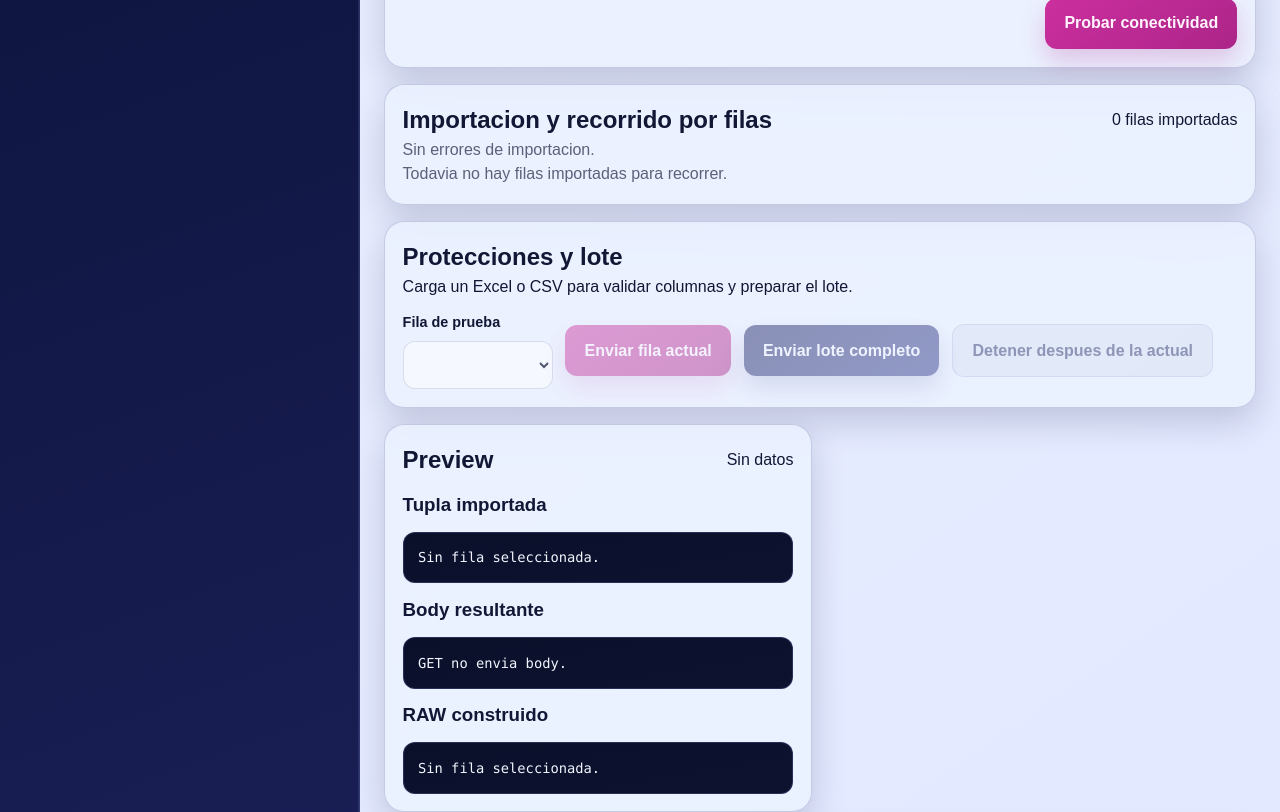
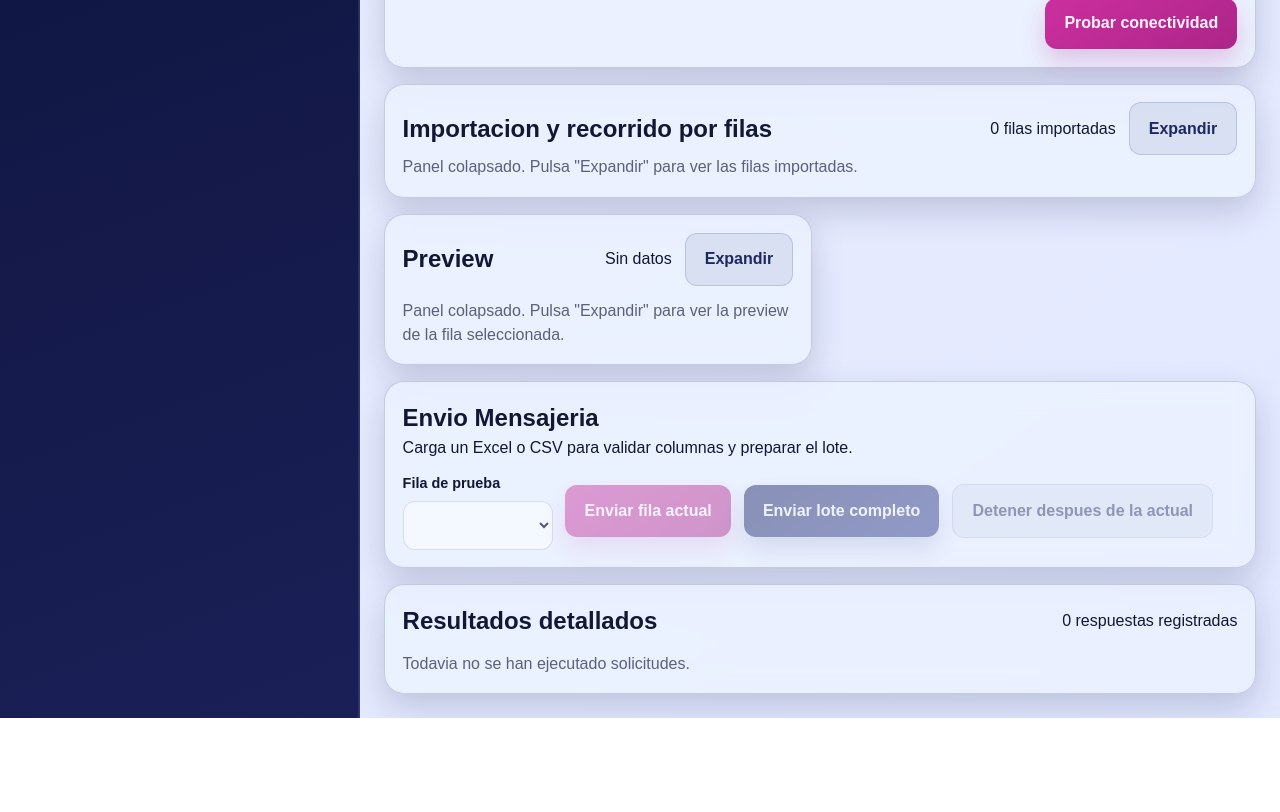
Before and after one commit to adanitx/PostAIs, a React (Vite) app: page / in a window 1280 px wide. Shown: the part 900-1712 px from the top of the page. After the commit the page ends 1618 px from the top, so only its background shows below. Built offline with nearby package versions, Linux system fonts and the light colour scheme.

Commit message:
UI: collapsible panels, messaging section reorder, theme/readability refinements

```diff
--- a/src/App.tsx
+++ b/src/App.tsx
@@ -243,6 +243,8 @@ function App() {
     }
   });
   const [stopOnError, setStopOnError] = useState(false);
+  const [showImportPanel, setShowImportPanel] = useState(false);
+  const [showPreviewPanel, setShowPreviewPanel] = useState(false);
   const [isSending, setIsSending] = useState(false);
   const [isTestingConnectivity, setIsTestingConnectivity] = useState(false);
   const [dispatchErrors, setDispatchErrors] = useState<string[]>([]);
@@ -1055,7 +1057,7 @@ function App() {
           aria-label={isNightMode ? 'Cambiar a modo claro' : 'Cambiar a modo noche'}
           title={isNightMode ? 'Cambiar a modo claro' : 'Cambiar a modo noche'}
         >
-          <span className="theme-toggle-icon" aria-hidden="true">🌙</span>
+          <span className="theme-toggle-icon" aria-hidden="true">{isNightMode ? '☀️' : '🌙'}</span>
           {isNightMode ? 'Modo claro' : 'Modo noche'}
         </button>
 
@@ -1170,8 +1172,8 @@ function App() {
             <label className="field compact-field">
               <span>Modo body</span>
               <select value={bodyMode} onChange={(event) => setBodyMode(event.target.value as BodyMode)}>
-                <option value="RAW">RAW por fila</option>
-                <option value="JSON">JSON templated</option>
+                <option value="RAW">RAW</option>
+                <option value="JSON">JSON</option>
               </select>
             </label>
           ) : null}
@@ -1297,9 +1299,21 @@ function App() {
         <section className="panel import-panel">
           <div className="panel-header">
             <h2>Importacion y recorrido por filas</h2>
-            <span>{rows.length} filas importadas</span>
+            <div className="action-row">
+              <span>{rows.length} filas importadas</span>
+              <button
+                type="button"
+                className="ghost-button"
+                onClick={() => setShowImportPanel((current) => !current)}
+                aria-expanded={showImportPanel}
+              >
+                {showImportPanel ? 'Ocultar' : 'Expandir'}
+              </button>
+            </div>
           </div>
 
+          {showImportPanel ? (
+            <>
           {importErrors.length > 0 ? (
             <div className="import-error-box">
               <strong>Errores o avisos de importacion</strong>
@@ -1346,12 +1360,63 @@ function App() {
           ) : (
             <p className="muted">Todavia no hay filas importadas para recorrer.</p>
           )}
+            </>
+          ) : (
+            <p className="muted">Panel colapsado. Pulsa "Expandir" para ver las filas importadas.</p>
+          )}
         </section>
         ) : null}
 
+        {method !== 'GET' ? (
+        <section className="split-layout split-layout-top">
+          <article className="panel preview-panel">
+            <div className="panel-header">
+              <h2>Preview</h2>
+              <div className="action-row">
+                <span>{previewRow ? `Fila ${previewRow.rowNumber}` : 'Sin datos'}</span>
+                <button
+                  type="button"
+                  className="ghost-button"
+                  onClick={() => setShowPreviewPanel((current) => !current)}
+                  aria-expanded={showPreviewPanel}
+                >
+                  {showPreviewPanel ? 'Ocultar' : 'Expandir'}
+                </button>
+              </div>
+            </div>
+            {showPreviewPanel ? (
+              <>
+            <div className="preview-block">
+              <h3>Tupla importada</h3>
+              <pre>{previewRow ? formatJson(previewRow.cells) : 'Sin fila seleccionada.'}</pre>
+            </div>
+            <div className="preview-block">
+              <h3>Body resultante</h3>
+              <pre>
+                {previewState.error
+                  ? previewState.error
+                  : previewState.payload?.body !== undefined
+                    ? typeof previewState.payload.body === 'string'
+                      ? previewState.payload.body
+                      : formatJson(previewState.payload.body)
+                    : 'GET no envia body.'}
+              </pre>
+            </div>
+            <div className="preview-block">
+              <h3>RAW construido</h3>
+              <pre>{previewRawBody || 'Sin fila seleccionada.'}</pre>
+            </div>
+              </>
+            ) : (
+              <p className="muted">Panel colapsado. Pulsa "Expandir" para ver la preview de la fila seleccionada.</p>
+            )}
+          </article>
+        </section>
+        ) : null}
+
         <section className="panel action-panel">
           <div>
-            <h2>Protecciones y lote</h2>
+            <h2>Envio Mensajeria</h2>
             <p>
               {method === 'GET'
                 ? `${getEndpointTuples.filter((item) => item.trim() !== '').length} endpoint(s) GET listos para ejecutar.`
@@ -1406,11 +1471,43 @@ function App() {
                   </select>
                 </label>
 
-                <button type="button" className="secondary-button" disabled={rows.length === 0 || isSending} onClick={() => dispatchRows(rows.slice(selectedRowIndex, selectedRowIndex + 1))}>
+                <button
+                  type="button"
+                  className="secondary-button"
+                  disabled={rows.length === 0 || isSending}
+                  onClick={() => {
+                    const selectedRow = rows[selectedRowIndex];
+
+                    if (!selectedRow) {
+                      return;
+                    }
+
+                    const confirmed = window.confirm(`Vas a enviar la fila ${selectedRow.rowNumber}. ¿Deseas continuar?`);
+
+                    if (!confirmed) {
+                      return;
+                    }
+
+                    dispatchRows(rows.slice(selectedRowIndex, selectedRowIndex + 1));
+                  }}
+                >
                   Enviar fila actual
                 </button>
 
-                <button type="button" className="primary-button" disabled={rows.length === 0 || isSending} onClick={() => dispatchRows(rows)}>
+                <button
+                  type="button"
+                  className="primary-button"
+                  disabled={rows.length === 0 || isSending}
+                  onClick={() => {
+                    const confirmed = window.confirm(`Vas a enviar el lote completo (${rows.length} fila(s)). ¿Deseas continuar?`);
+
+                    if (!confirmed) {
+                      return;
+                    }
+
+                    dispatchRows(rows);
+                  }}
+                >
                   Enviar lote completo
                 </button>
               </>
@@ -1423,37 +1520,6 @@ function App() {
             </button>
           </div>
         </section>
-
-        {method !== 'GET' ? (
-        <section className="split-layout split-layout-top">
-          <article className="panel preview-panel">
-            <div className="panel-header">
-              <h2>Preview</h2>
-              <span>{previewRow ? `Fila ${previewRow.rowNumber}` : 'Sin datos'}</span>
-            </div>
-            <div className="preview-block">
-              <h3>Tupla importada</h3>
-              <pre>{previewRow ? formatJson(previewRow.cells) : 'Sin fila seleccionada.'}</pre>
-            </div>
-            <div className="preview-block">
-              <h3>Body resultante</h3>
-              <pre>
-                {previewState.error
-                  ? previewState.error
-                  : previewState.payload?.body !== undefined
-                    ? typeof previewState.payload.body === 'string'
-                      ? previewState.payload.body
-                      : formatJson(previewState.payload.body)
-                    : 'GET no envia body.'}
-              </pre>
-            </div>
-            <div className="preview-block">
-              <h3>RAW construido</h3>
-              <pre>{previewRawBody || 'Sin fila seleccionada.'}</pre>
-            </div>
-          </article>
-        </section>
-        ) : null}
 
         <section className="panel results-panel" ref={resultsPanelRef}>
           <div className="panel-header">
--- a/src/styles.css
+++ b/src/styles.css
@@ -12,6 +12,7 @@
     radial-gradient(circle at 8% 90%, rgba(38, 67, 190, 0.16), transparent 34%);
   --panel: rgba(236, 242, 255, 0.78);
   --panel-strong: rgba(248, 250, 255, 0.88);
+  --panel-subtle: rgba(242, 247, 255, 0.56);
   --text: #111734;
   --muted: rgba(17, 23, 52, 0.66);
   --line: rgba(43, 58, 117, 0.2);
@@ -25,9 +26,32 @@
   --code-text: #f2f5ff;
   --input-bg: rgba(250, 252, 255, 0.95);
   --input-bg-focus: rgba(255, 255, 255, 0.98);
+  --input-text: #111734;
+  --input-placeholder: rgba(17, 23, 52, 0.48);
   --ghost-bg: rgba(21, 28, 95, 0.08);
   --ghost-text: #1d2760;
   --ghost-border: rgba(53, 75, 164, 0.2);
+  --chip-bg: rgba(204, 47, 159, 0.28);
+  --chip-border: rgba(234, 134, 206, 0.52);
+  --chip-text: #ffe9fb;
+  --chip-hover-bg: rgba(204, 47, 159, 0.36);
+  --hero-surface: rgba(242, 247, 255, 0.13);
+  --hero-surface-strong: rgba(243, 248, 255, 0.08);
+  --hero-border: rgba(206, 219, 255, 0.28);
+  --hero-muted: rgba(237, 242, 255, 0.84);
+  --hero-text: #f3f6ff;
+  --card-border: rgba(64, 86, 176, 0.2);
+  --card-shadow: 0 12px 28px rgba(36, 54, 130, 0.12);
+  --card-active-border: rgba(204, 47, 159, 0.45);
+  --card-active-shadow: 0 12px 28px rgba(172, 37, 136, 0.2);
+  --danger-border: rgba(177, 58, 87, 0.35);
+  --danger-bg: rgba(177, 58, 87, 0.08);
+  --danger-text: #7e2442;
+  --result-kpi-bg: rgba(246, 249, 255, 0.72);
+  --result-kpi-line: rgba(66, 89, 183, 0.18);
+  --result-kpi-muted: rgba(34, 48, 106, 0.68);
+  --result-ok-bg: rgba(19, 133, 122, 0.1);
+  --result-error-bg: rgba(177, 58, 87, 0.1);
   --shadow-soft: 0 14px 34px rgba(14, 22, 66, 0.18);
   --shadow-strong: 0 22px 50px rgba(12, 18, 55, 0.24);
   color: var(--text);
@@ -47,6 +71,7 @@
     radial-gradient(circle at 10% 90%, rgba(83, 113, 255, 0.14), transparent 36%);
   --panel: rgba(20, 29, 72, 0.72);
   --panel-strong: rgba(24, 33, 84, 0.84);
+  --panel-subtle: rgba(29, 40, 94, 0.66);
   --text: #e9efff;
   --muted: rgba(217, 227, 255, 0.68);
   --line: rgba(132, 156, 255, 0.22);
@@ -58,9 +83,32 @@
   --code-text: #f2f5ff;
   --input-bg: rgba(14, 22, 58, 0.9);
   --input-bg-focus: rgba(16, 25, 66, 0.95);
+  --input-text: #e9efff;
+  --input-placeholder: rgba(217, 227, 255, 0.56);
   --ghost-bg: rgba(217, 226, 255, 0.08);
   --ghost-text: #dbe4ff;
   --ghost-border: rgba(163, 185, 255, 0.24);
+  --chip-bg: rgba(228, 76, 188, 0.2);
+  --chip-border: rgba(233, 117, 203, 0.34);
+  --chip-text: #ffeafb;
+  --chip-hover-bg: rgba(228, 76, 188, 0.3);
+  --hero-surface: rgba(255, 255, 255, 0.08);
+  --hero-surface-strong: rgba(255, 255, 255, 0.06);
+  --hero-border: rgba(171, 191, 255, 0.26);
+  --hero-muted: rgba(219, 229, 255, 0.82);
+  --hero-text: #eef3ff;
+  --card-border: rgba(125, 152, 255, 0.28);
+  --card-shadow: 0 14px 30px rgba(3, 9, 30, 0.48);
+  --card-active-border: rgba(234, 114, 204, 0.54);
+  --card-active-shadow: 0 14px 30px rgba(135, 39, 105, 0.38);
+  --danger-border: rgba(217, 112, 141, 0.48);
+  --danger-bg: rgba(165, 56, 86, 0.22);
+  --danger-text: #ffd7e5;
+  --result-kpi-bg: rgba(27, 38, 94, 0.72);
+  --result-kpi-line: rgba(133, 158, 255, 0.32);
+  --result-kpi-muted: rgba(210, 224, 255, 0.78);
+  --result-ok-bg: rgba(36, 141, 129, 0.24);
+  --result-error-bg: rgba(168, 56, 86, 0.26);
   --shadow-soft: 0 16px 36px rgba(2, 7, 24, 0.48);
   --shadow-strong: 0 24px 54px rgba(1, 6, 20, 0.54);
   color-scheme: dark;
@@ -76,6 +124,7 @@ body {
   color: var(--text);
   background: transparent;
   overflow-x: hidden;
+  transition: color 180ms ease, background-color 180ms ease;
 }
 
 html,
@@ -127,8 +176,17 @@ textarea {
   border-radius: 12px;
   background: var(--input-bg);
   padding: 0.85rem 0.95rem;
-  color: inherit;
+  color: var(--input-text);
   transition: border-color 180ms ease, box-shadow 180ms ease, background 180ms ease;
+}
+
+input::placeholder,
+textarea::placeholder {
+  color: var(--input-placeholder);
+}
+
+select option {
+  color: var(--input-text);
 }
 
 input:focus,
@@ -182,7 +240,7 @@ pre {
   background:
     radial-gradient(circle at 8% 10%, rgba(204, 47, 159, 0.2), transparent 30%),
     linear-gradient(160deg, var(--bg-0) 0%, var(--bg-1) 42%, var(--bg-2) 100%);
-  color: #f3f6ff;
+  color: var(--hero-text);
   display: flex;
   flex-direction: column;
   gap: 1.2rem;
@@ -206,7 +264,7 @@ pre {
 }
 
 .lede {
-  color: rgba(237, 242, 255, 0.84);
+  color: var(--hero-muted);
 }
 
 .status-card,
@@ -220,7 +278,7 @@ pre {
 .status-card {
   display: grid;
   gap: 0.35rem;
-  background: rgba(241, 246, 255, 0.08);
+  background: var(--hero-surface);
   padding: 1rem;
 }
 
@@ -231,8 +289,8 @@ pre {
   gap: 0.55rem;
   border-radius: 999px;
   padding: 0.55rem 0.95rem;
-  background: rgba(242, 247, 255, 0.12);
-  border: 1px solid rgba(206, 219, 255, 0.3);
+  background: var(--hero-surface);
+  border: 1px solid var(--hero-border);
   color: #f7f9ff;
   box-shadow: 0 10px 20px rgba(3, 7, 23, 0.25);
 }
@@ -240,11 +298,6 @@ pre {
 .theme-toggle-icon {
   font-size: 1rem;
   line-height: 1;
-}
-
-:root[data-theme='dark'] .theme-toggle-button {
-  background: rgba(255, 255, 255, 0.08);
-  border-color: rgba(171, 191, 255, 0.26);
 }
 
 .status-label {
@@ -261,9 +314,9 @@ pre {
 }
 
 .secrets-menu-toggle {
-  background: rgba(242, 247, 255, 0.13);
+  background: var(--hero-surface);
   color: #eff4ff;
-  border: 1px solid rgba(206, 219, 255, 0.28);
+  border: 1px solid var(--hero-border);
   display: flex;
   align-items: center;
   gap: 0.6rem;
@@ -275,7 +328,7 @@ pre {
 }
 
 .secrets-menu-toggle:hover:enabled {
-  background: rgba(255, 255, 255, 0.2);
+  background: color-mix(in srgb, var(--hero-surface) 70%, white 30%);
   transform: none;
 }
 
@@ -293,8 +346,8 @@ pre {
   display: grid;
   gap: 0.6rem;
   padding: 0.8rem;
-  background: rgba(243, 248, 255, 0.08);
-  border: 1px dashed rgba(208, 222, 255, 0.35);
+  background: var(--hero-surface-strong);
+  border: 1px dashed color-mix(in srgb, var(--hero-border) 88%, transparent 12%);
   border-radius: 12px;
   animation: slideDown 200ms ease;
 }
@@ -311,7 +364,7 @@ pre {
 }
 
 .muted-small {
-  color: rgba(234, 241, 255, 0.75);
+  color: var(--hero-muted);
   font-size: 0.8rem;
   margin: 0;
 }
@@ -332,7 +385,7 @@ pre {
   gap: 0.8rem;
   align-items: center;
   padding: 0.85rem;
-  background: rgba(241, 246, 255, 0.08);
+  background: var(--hero-surface);
 }
 
 .steps strong {
@@ -388,10 +441,10 @@ pre {
 }
 
 .auth-panel {
-  border: 1px dashed rgba(172, 37, 136, 0.35);
+  border: 1px dashed color-mix(in srgb, var(--magenta) 70%, transparent 30%);
   border-radius: 16px;
   padding: 0.8rem;
-  background: rgba(204, 47, 159, 0.07);
+  background: color-mix(in srgb, var(--magenta) 12%, transparent 88%);
 }
 
 .auth-row {
@@ -478,8 +531,8 @@ pre {
 }
 
 .import-error-box {
-  border: 1px solid rgba(177, 58, 87, 0.35);
-  background: rgba(177, 58, 87, 0.08);
+  border: 1px solid var(--danger-border);
+  background: var(--danger-bg);
   border-radius: 16px;
   padding: 0.8rem;
   display: grid;
@@ -509,7 +562,7 @@ pre {
 .row-card {
   min-width: 320px;
   max-width: 380px;
-  border: 1px solid rgba(64, 86, 176, 0.2);
+  border: 1px solid var(--card-border);
   border-radius: 18px;
   background: var(--panel-strong);
   padding: 0.85rem;
@@ -517,7 +570,7 @@ pre {
   gap: 0.6rem;
   cursor: pointer;
   scroll-snap-align: center;
-  box-shadow: 0 12px 28px rgba(36, 54, 130, 0.12);
+  box-shadow: var(--card-shadow);
   transition: transform 180ms ease, box-shadow 200ms ease, border-color 200ms ease;
 }
 
@@ -533,8 +586,8 @@ pre {
 }
 
 .row-card-active {
-  border-color: rgba(204, 47, 159, 0.45);
-  box-shadow: 0 12px 28px rgba(172, 37, 136, 0.2);
+  border-color: var(--card-active-border);
+  box-shadow: var(--card-active-shadow);
 }
 
 .row-card-body {
@@ -570,14 +623,21 @@ pre {
 
 .chip {
   border-radius: 999px;
-  border: 1px solid rgba(98, 125, 228, 0.24);
-  background: rgba(98, 125, 228, 0.14);
-  color: #1f2f74;
+  border: 1px solid var(--chip-border);
+  background: var(--chip-bg);
+  color: var(--chip-text);
   padding: 0.42rem 0.78rem;
+  font-weight: 600;
 }
 
 .chip-button {
   cursor: pointer;
+  transition: background 160ms ease, border-color 160ms ease, filter 160ms ease;
+}
+
+.chip-button:hover:enabled {
+  background: var(--chip-hover-bg);
+  border-color: var(--magenta);
 }
 
 .result-card {
@@ -597,11 +657,11 @@ pre {
 }
 
 .result-ok {
-  background: rgba(19, 133, 122, 0.1);
+  background: var(--result-ok-bg);
 }
 
 .result-error {
-  background: rgba(177, 58, 87, 0.1);
+  background: var(--result-error-bg);
 }
 
 .result-visual,
@@ -618,9 +678,9 @@ pre {
 }
 
 .result-kpi {
-  border: 1px solid rgba(66, 89, 183, 0.18);
+  border: 1px solid var(--result-kpi-line);
   border-radius: 12px;
-  background: rgba(246, 249, 255, 0.72);
+  background: var(--result-kpi-bg);
   padding: 0.55rem 0.7rem;
   display: grid;
   gap: 0.2rem;
@@ -630,7 +690,7 @@ pre {
   font-size: 0.75rem;
   text-transform: uppercase;
   letter-spacing: 0.08em;
-  color: rgba(34, 48, 106, 0.68);
+  color: var(--result-kpi-muted);
 }
 
 .result-kpi strong {
@@ -644,9 +704,9 @@ pre {
 
 .result-error-hint {
   margin: 0;
-  border-left: 3px solid rgba(177, 58, 87, 0.68);
+  border-left: 3px solid color-mix(in srgb, var(--danger-border) 85%, white 15%);
   padding-left: 0.65rem;
-  color: #7e2442;
+  color: var(--danger-text);
   font-size: 0.9rem;
 }
 
@@ -655,9 +715,9 @@ pre {
 }
 
 .result-visual-card {
-  border: 1px solid rgba(66, 89, 183, 0.18);
+  border: 1px solid var(--result-kpi-line);
   border-radius: 12px;
-  background: rgba(246, 249, 255, 0.66);
+  background: color-mix(in srgb, var(--result-kpi-bg) 94%, transparent 6%);
   padding: 0.7rem;
 }
 
@@ -666,7 +726,7 @@ pre {
   grid-template-columns: minmax(0, 0.9fr) minmax(0, 1.1fr);
   gap: 0.6rem;
   padding: 0.35rem 0;
-  border-bottom: 1px dashed rgba(66, 89, 183, 0.18);
+  border-bottom: 1px dashed var(--result-kpi-line);
 }
 
 .result-mini-row:last-child {
@@ -674,7 +734,7 @@ pre {
 }
 
 .result-mini-row span {
-  color: rgba(34, 48, 106, 0.68);
+  color: var(--result-kpi-muted);
   font-size: 0.84rem;
   word-break: break-word;
 }
```
